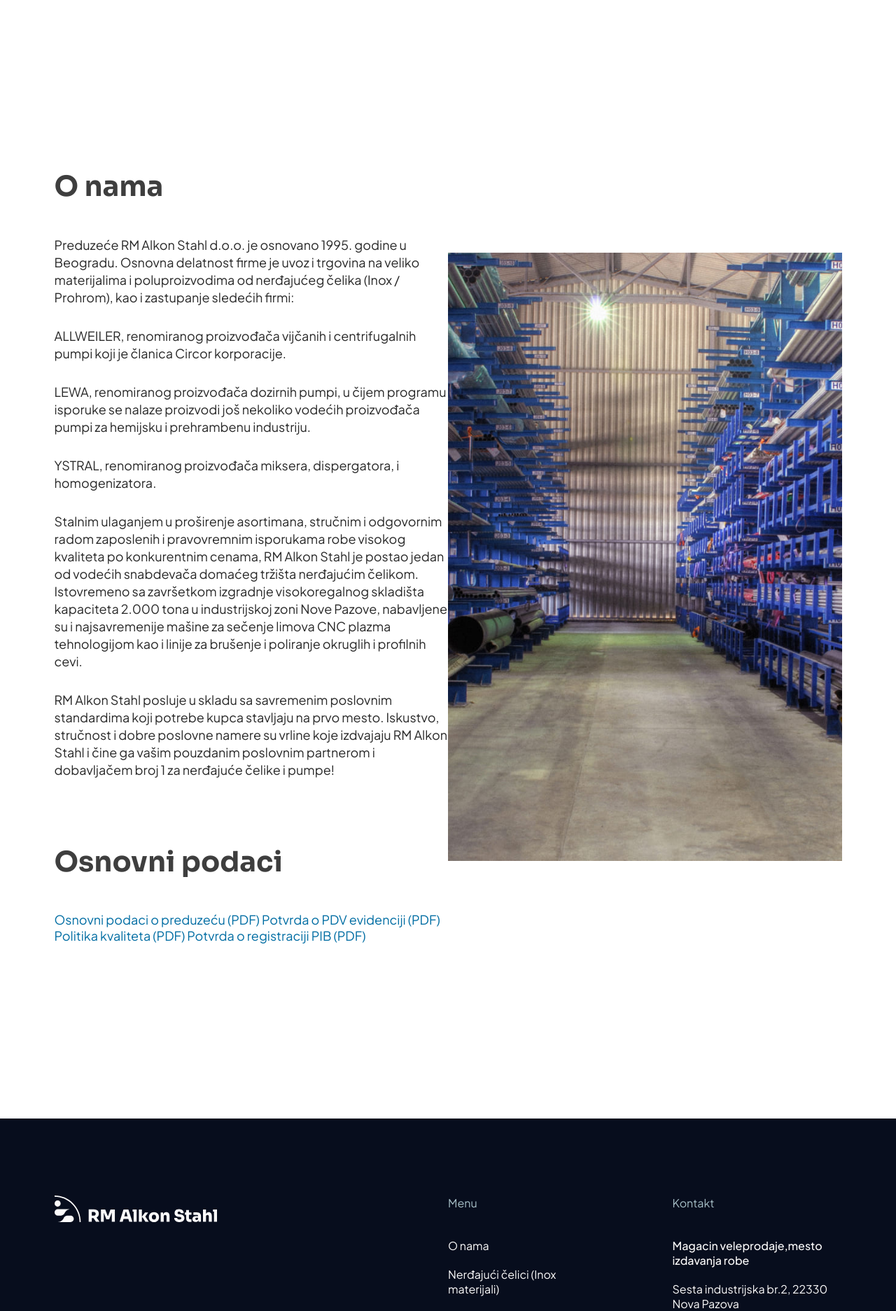
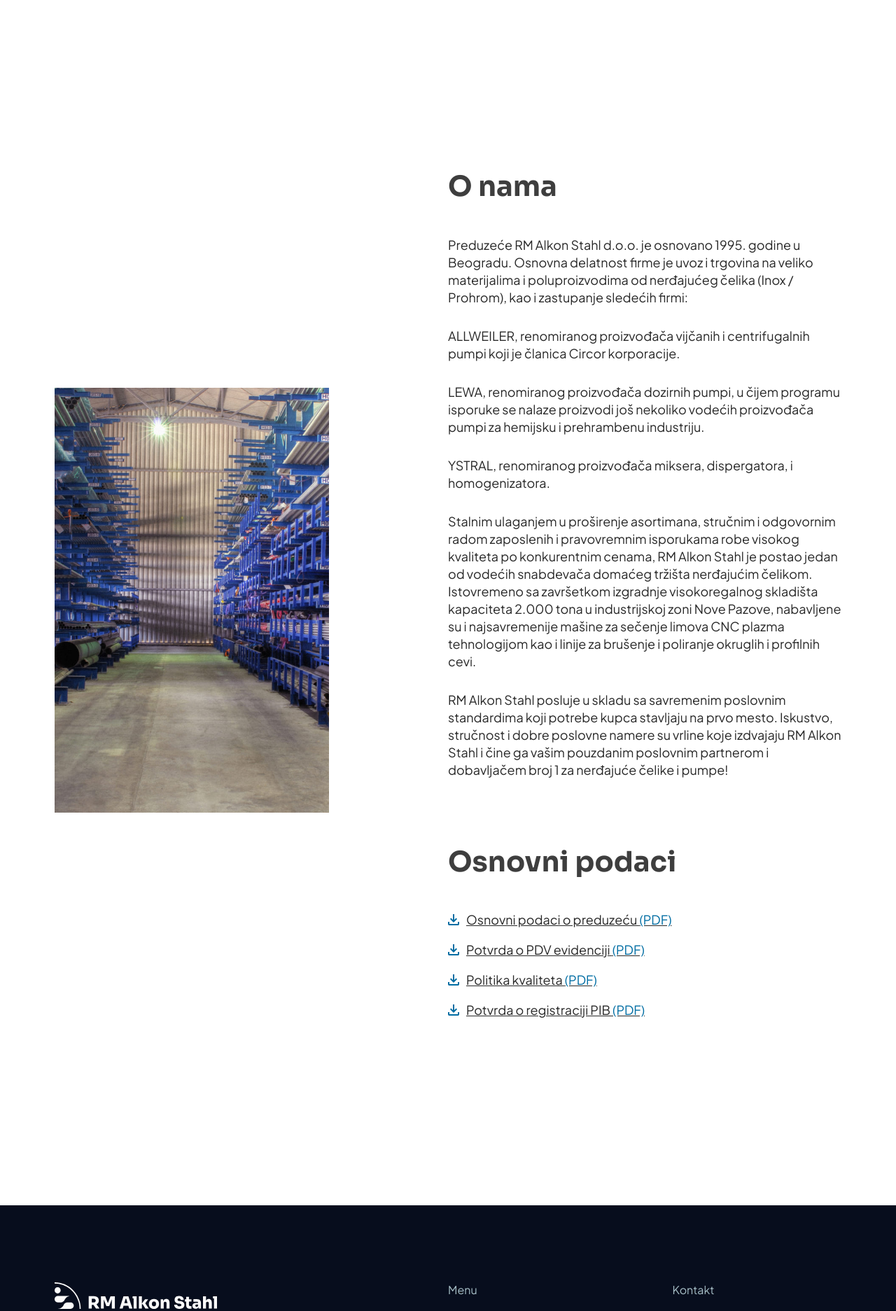
Before and after one commit to milosRank/rm-alcon-stahl, a PHP site: page /index.html in a window 1280 px wide. Shown: the part 1189-3062 px from the top of the page at 70% size. Run offline with PHP 8.4, Linux system fonts and the light colour scheme.

Commit message:
Desktop homepage done

```diff
--- a/assets/css/main.css
+++ b/assets/css/main.css
@@ -18,6 +18,18 @@
 /*
 	==== Variables ====
 */
+.text-color-navy-blue {
+  color: #070D1D;
+}
+
+.text-color-navy-light-blue {
+  color: #0A1839;
+}
+
+.text-color-blue {
+  color: #006DA3;
+}
+
 .text-color-white {
   color: #FCFBFB;
 }
@@ -88,6 +108,18 @@
 /*
 	==== Backgrounds ====
 */
+.text-color-navy-blue {
+  color: #070D1D;
+}
+
+.text-color-navy-light-blue {
+  color: #0A1839;
+}
+
+.text-color-blue {
+  color: #006DA3;
+}
+
 .text-color-white {
   color: #FCFBFB;
 }
@@ -131,6 +171,18 @@
 /*
 	==== Global ====
 */
+.text-color-navy-blue {
+  color: #070D1D;
+}
+
+.text-color-navy-light-blue {
+  color: #0A1839;
+}
+
+.text-color-blue {
+  color: #006DA3;
+}
+
 .text-color-white {
   color: #FCFBFB;
 }
@@ -254,6 +334,37 @@ img {
 ul {
   margin-top: 0;
   padding-left: 25px;
+}
+
+ul.pdf-list {
+  padding-left: 0;
+}
+ul.pdf-list li {
+  display: block;
+  margin-bottom: 20px;
+}
+ul.pdf-list li:last-child {
+  margin-bottom: 0;
+}
+ul.pdf-list li a {
+  display: inline-block;
+  position: relative;
+  padding-left: 26px;
+  color: #282828;
+  text-decoration: underline;
+}
+ul.pdf-list li a::before {
+  content: "";
+  display: block;
+  width: 16px;
+  height: 16px;
+  position: absolute;
+  background-image: url("../img/icons/button/icon--download.svg");
+  background-position: center;
+  background-size: cover;
+  left: 0;
+  top: 50%;
+  transform: translateY(-50%);
 }
 
 ol {
@@ -859,6 +978,14 @@ a.button:hover {
 }
 .text-and-image .text-and-image__inner .text p {
   line-height: 25px;
+}
+
+.text-and-image.text-and-image--reversed .text-and-image__inner {
+  flex-direction: row-reverse;
+}
+.text-and-image.text-and-image--reversed .text-and-image__inner .image {
+  padding-left: 0;
+  padding-right: 170px;
 }
 
 /*
--- a/assets/scss/_colors.scss
+++ b/assets/scss/_colors.scss
@@ -23,6 +23,18 @@ $sixth-color: $navy-light-blue;
 
 // ==== Text colors ====
 
+.text-color-navy-blue {
+    color: $primary-color;
+}
+
+.text-color-navy-light-blue {
+    color: $sixth-color;
+}
+
+.text-color-blue {
+    color: $fourth-color;
+}
+
 .text-color-white {
 	color: $white;
 }
@@ -31,6 +43,14 @@ $sixth-color: $navy-light-blue;
 	color: $secondary-color;
 }
 
+.text-color-pure-black {
+	color: $pure-black;
+}
+
 .text-color-gray {
 	color: $tertiary-color;
 }
+
+.text-color-light-gray {
+	color: $fifth-color;
+}
--- a/assets/scss/_global.scss
+++ b/assets/scss/_global.scss
@@ -78,6 +78,24 @@ a {
 	&:hover {
         text-decoration: underline;
 	}
+
+    &.download-link {
+        display: inline-block;
+        position: relative;
+        padding-left: 26px;
+        color: $secondary-color;
+        text-decoration: underline;
+
+        &::before {
+            @include pseudo("",16px,16px,absolute);
+            background-image: url("../img/icons/button/icon--download.svg");
+            background-position: center;
+            background-size: cover;
+            left: 0;
+            top: 50%;
+            transform: translateY(-50%);
+        }
+    }
 }
 
 p {
@@ -109,6 +127,37 @@ img {
 ul {
     margin-top: 0;
     padding-left: 25px;
+}
+
+ul.pdf-list {
+    padding-left: 0;
+
+    li {
+        display: block;
+        margin-bottom: 20px;
+
+        &:last-child {
+            margin-bottom: 0;
+        }
+    }
+
+    li a {
+        display: inline-block;
+        position: relative;
+        padding-left: 26px;
+        color: $secondary-color;
+        text-decoration: underline;
+
+        &::before {
+            @include pseudo("",16px,16px,absolute);
+            background-image: url("../img/icons/button/icon--download.svg");
+            background-position: center;
+            background-size: cover;
+            left: 0;
+            top: 50%;
+            transform: translateY(-50%);
+        }
+    }
 }
 
 ol {
--- a/assets/scss/sections/_text-and-image.scss
+++ b/assets/scss/sections/_text-and-image.scss
@@ -5,7 +5,12 @@
         These are text and image boxes of website.
 
     Modificators:
-        No modificators.
+
+    1. Text and image reverse
+
+        Description:             Revert position of image and text (image to left, text to right)
+        Hook element selector:   text-and-image
+        Class to add:            text-and-image--reversed
 
 */
 
@@ -21,6 +26,10 @@
         .image {
             width: 50%;
         }
+    }
+
+    .text-and-image__inner .image {
+        padding-left: 170px;
     }
 
     .text-and-image__inner .text {
@@ -48,3 +57,16 @@
         }
     }
 }
+
+// ==== Modificator 1. ====
+.text-and-image.text-and-image--reversed {
+
+    .text-and-image__inner {
+        flex-direction: row-reverse;
+    }
+
+    .text-and-image__inner .image {
+        padding-left: 0;
+        padding-right: 170px;
+    }
+}
--- a/index.html
+++ b/index.html
@@ -164,7 +164,7 @@
             </section> <!-- Hero section end -->
 
             <!-- Text and image start -->
-            <section class="text-and-image">
+            <section class="text-and-image text-and-image--reversed">
                 <div class="container-fluid">
                     <div class="wrapper">
                         <div class="container">
@@ -210,10 +210,12 @@
                                             <div class="title">
                                                 <h2>Osnovni podaci</h2>
                                             </div>
-                                            <a href="#">Osnovni podaci o preduzeću (PDF)</a>
-                                            <a href="#">Potvrda o PDV evidenciji (PDF)</a>
-                                            <a href="#">Politika kvaliteta (PDF)</a>
-                                            <a href="#">Potvrda o registraciji PIB (PDF)</a>
+                                            <ul class="pdf-list">
+                                                <li><a href="#" download>Osnovni podaci o preduzeću <span class="text-color-blue">(PDF)</span></a></li>
+                                                <li><a href="#" download>Potvrda o PDV evidenciji <span class="text-color-blue">(PDF)</span></a></li>
+                                                <li><a href="#" download>Politika kvaliteta <span class="text-color-blue">(PDF)</span></a></li>
+                                                <li><a href="#" download>Potvrda o registraciji PIB <span class="text-color-blue">(PDF)</span></a></li>
+                                            </ul>
                                         </div>
                                     </div>
                                 </div> <!-- Text end -->
```
Also changed, not shown: other parts of assets/css/main.css (+53 -1 lines), assets/img/icons/button/icon--big-arrow-down-blue.svg, assets/img/icons/button/icon--big-arrow-down-white.svg, assets/img/icons/button/icon--download.svg, assets/img/icons/icon--header-dropdown-triangle-blue.svg.
